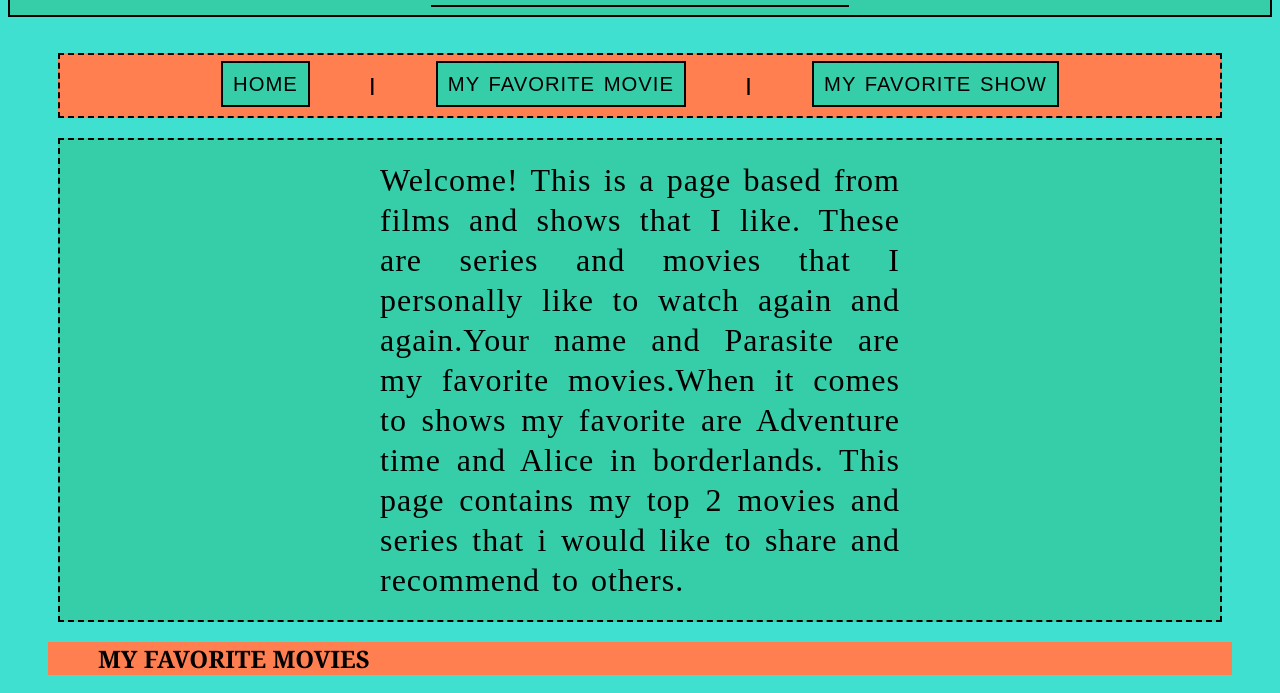
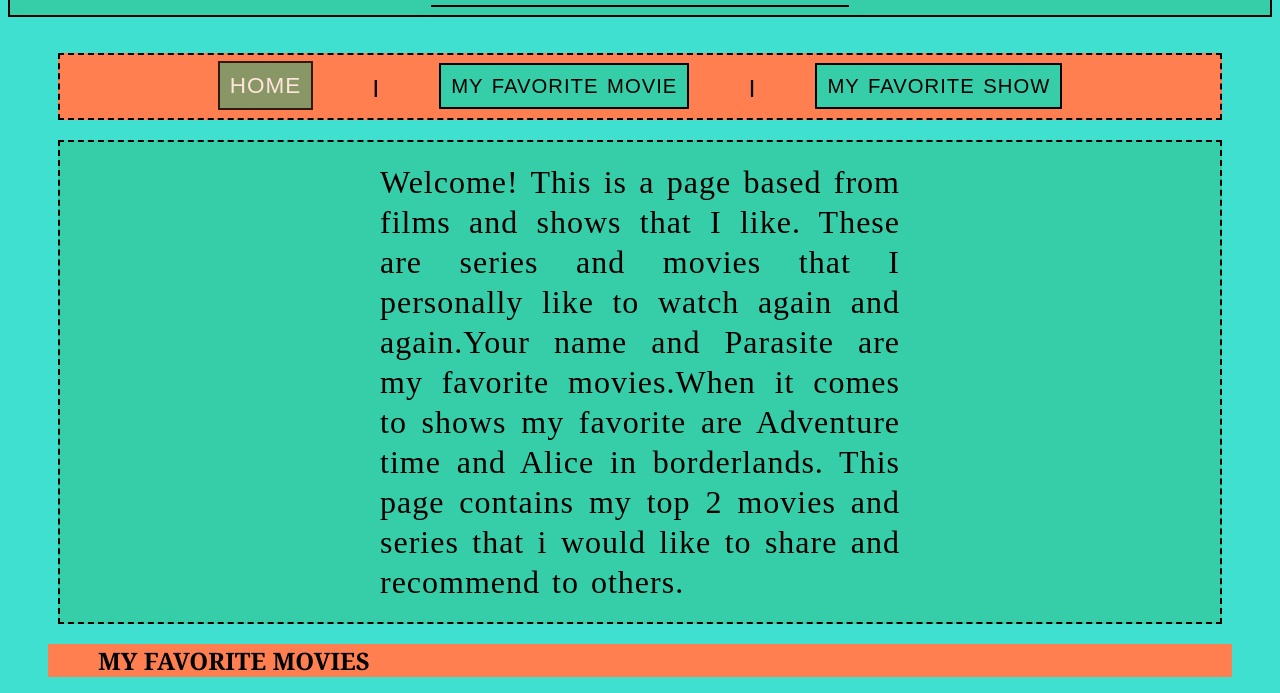
Before and after one commit to JanEnriK/JanEnriK.github.io, a plain HTML site: page PERSONAL WEBSITE/MY KIND OF FILM/Manuel_MYFILM_ITCD.HTML in a window 1280 px wide. In both pictures the pointer is over the link "HOME". Shown: the part 70-763 px from the top of the page. Drawn offline with Linux system fonts and the light colour scheme.

Commit message:
Update Manuel_MYFILM_ITCD.HTML

```diff
--- a/PERSONAL WEBSITE/MY KIND OF FILM/Manuel_MYFILM_ITCD.HTML
+++ b/PERSONAL WEBSITE/MY KIND OF FILM/Manuel_MYFILM_ITCD.HTML
@@ -35,6 +35,17 @@
         letter-spacing: 1px;
         line-height: 25px;
         text-align: justify;
+    }
+    .button:hover{
+        color: white;
+        font: 1.25em small-caps bolder Arial, sans-serif;
+        text-transform: uppercase;
+        text-decoration: none;
+        padding: 10px;
+        border: 2px solid black;
+        background-color: rgb(108, 158, 108);
+        opacity: 80%;
+        cursor: crosshair;
     }
 
     .button{
```
